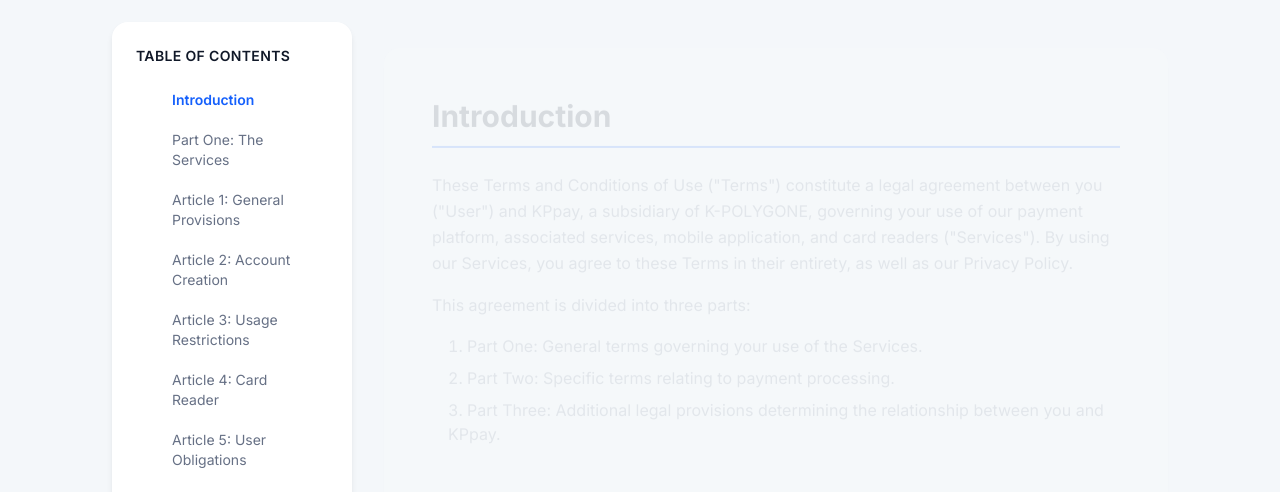
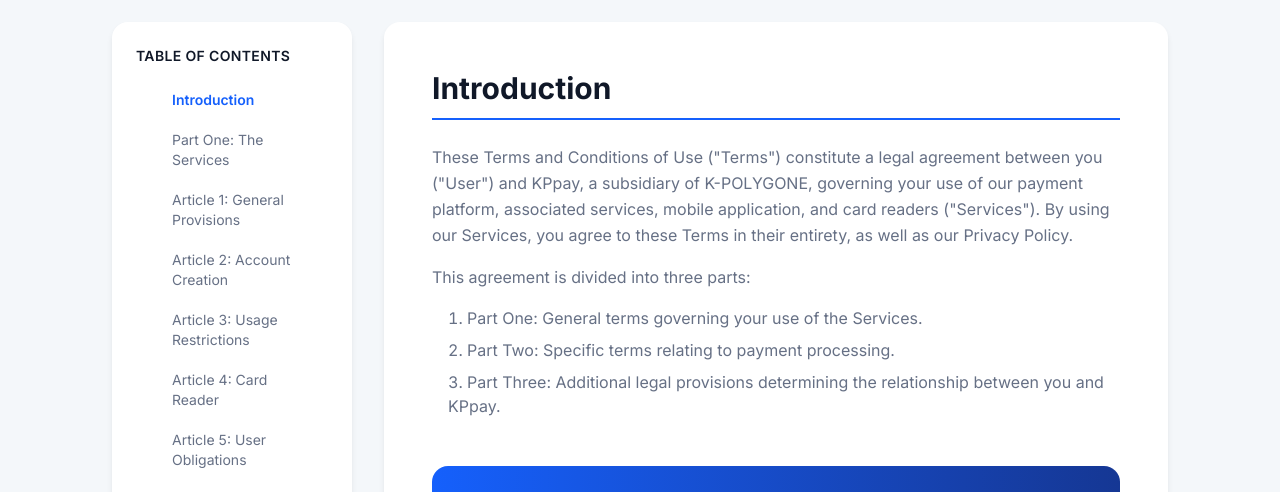
Before and after one commit to kppay-frontend/kppay-frontend, a Next.js app: page /legal/terms in a window 1280 px wide. Shown: the part 456-948 px from the top of the page. Built offline with nearby package versions, Linux system fonts and the light colour scheme; no server answers.

Commit message:
Opacity/FadeIn Animation Disable Update.

```diff
--- a/src/app/globals.css
+++ b/src/app/globals.css
@@ -224,46 +224,6 @@
   background: var(--color-text-tertiary);
 }
 
-/* Scroll animations for all major elements */
-@keyframes fadeInUp {
-  from {
-    opacity: 0;
-    transform: translateY(30px);
-  }
-  to {
-    opacity: 1;
-    transform: translateY(0);
-  }
-}
-
-section,
-article,
-main > div,
-.card {
-  animation: fadeInUp 0.6s ease-out both;
-  animation-timeline: view();
-  animation-range: entry 0% cover 30%;
-}
-
-/* Fallback for browsers without animation-timeline support */
-@supports not (animation-timeline: view()) {
-  section,
-  article,
-  main > div,
-  .card {
-    animation: fadeInUp 0.6s ease-out forwards;
-    opacity: 0;
-  }
-
-  section,
-  article,
-  main > div,
-  .card {
-    animation-play-state: running;
-    opacity: 1;
-  }
-}
-
 /* Images fade in smoothly when loaded */
 img {
   animation: fadeIn 0.5s ease-out;
```
